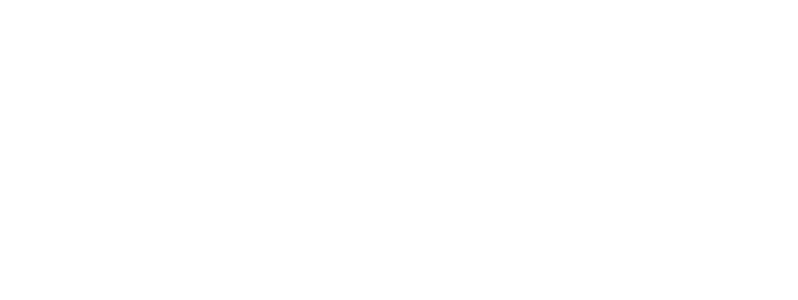
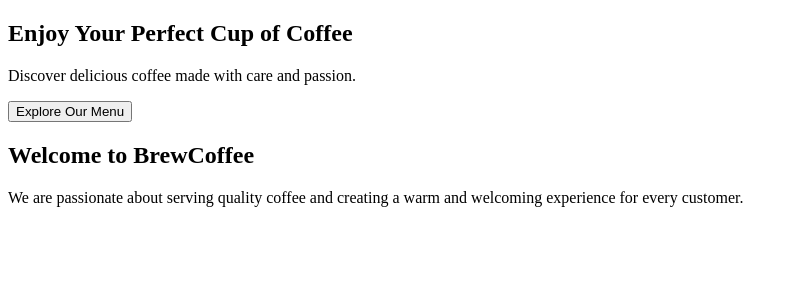
Before and after one commit to faithkyungu-fnk/Group-6-SPA-E-COMMERCE, a React (Vite) app: page / in a window 1280 px wide. Shown: the top 300 px of the page, without its empty margins (0-798 px from the left). Built offline with nearby package versions, Linux system fonts and the light colour scheme.

Commit message:
Set up App with Home page

```diff
--- a/src/App.jsx
+++ b/src/App.jsx
@@ -1,12 +1,12 @@
 import { useState } from 'react'
+import Home from "./pages/Home";
 
 
 function App() {
-  const [count, setCount] = useState(0)
 
   return (
     <>
-
+    <Home />
     </>
   )
 }
```
